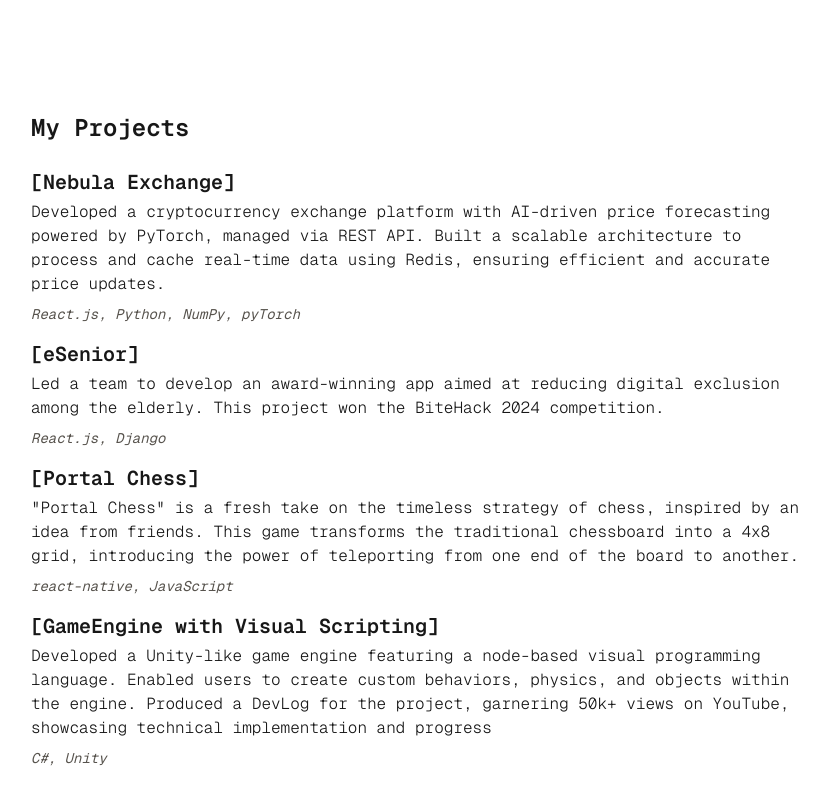
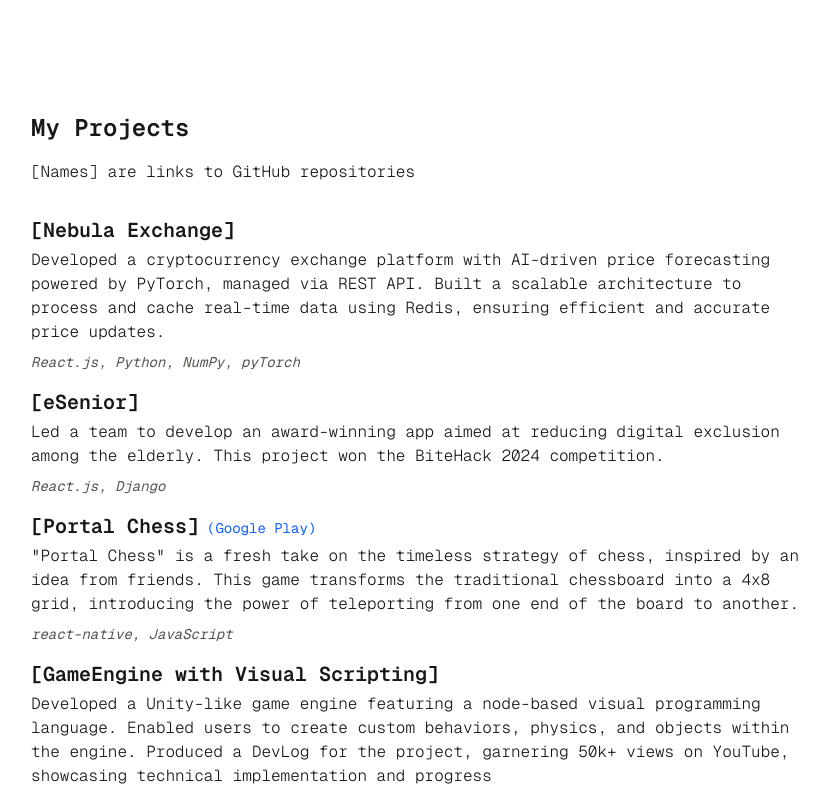
Before and after one commit to MrNtex/portfolio-v2, a Next.js app: page /projects in a window 1280 px wide. Shown: the top 788 px of the page, without its empty margins (225-1054 px from the left). Built offline with nearby package versions, Linux system fonts and the light colour scheme.

Commit message:
feat: enhance project listings with demo and additional links, update dependencies

```diff
--- /dev/null
+++ b/app/projects/grav-assist-demo/page.tsx
@@ -0,0 +1,7 @@
+import React from 'react'
+
+export default function GravAssistDemoPage() {
+  return (
+    <div>GravAssistDemoPage</div>
+  )
+}
--- a/app/projects/page.tsx
+++ b/app/projects/page.tsx
@@ -7,6 +7,7 @@ export default function Page() {
     <div className='flex flex-1 py-24 justify-center'>
       <div className='flex-col w-full max-w-3xl'>
         <h1 className='text-2xl font-semibold py-4 '>My Projects</h1>
+        <h3 className='text-md font-light pb-6 '>[Names] are links to GitHub repositories</h3>
         <ul>
         {
           projects.map((project) => (
--- a/components/listed-project.tsx
+++ b/components/listed-project.tsx
@@ -5,12 +5,21 @@ export interface ListedProjectProps {
   description: string;
   link: string;
   technologies: string[];
+  demoLink?: string;
+  otherLinks?: { label: string; url: string }[];
 }
 
-export default function ListedProject({ title, description, link, technologies }: ListedProjectProps) {
+export default function ListedProject({ title, description, link, technologies, demoLink, otherLinks }: ListedProjectProps) {
   return (
     <li className='py-2'>
-      <a className='font-semibold text-xl' href={link}>[{title}]</a>
+      <div>
+        <a className='font-semibold text-xl' href={link}>[{title}]</a>
+        {demoLink && <a className='ml-2 text-sm text-blue-600' href={demoLink}>(Demo)</a>}
+        {otherLinks && otherLinks.map(({ label, url }) => (
+          <a key={label} className='ml-2 text-sm text-blue-600' href={url}>({label
+        })</a>
+        ))}
+      </div>
       <p className='mt-1 font-light'>{description}</p>
       <p className='text-sm text-stone-600 italic mt-2'>{technologies?.join(', ')}</p>
     </li>
--- a/data/projects.ts
+++ b/data/projects.ts
@@ -18,6 +18,7 @@ export const projects: ListedProjectProps[] = [
     title: "Portal Chess",
     description: '"Portal Chess" is a fresh take on the timeless strategy of chess, inspired by an idea from friends. This game transforms the traditional chessboard into a 4x8 grid, introducing the power of teleporting from one end of the board to another.',
     link: "https://github.com/MrNtex/PortalChess",
+    otherLinks: [{ label: "Google Play", url: "https://play.google.com/store/apps/details?id=com.anindustries.PortalChess" }],
     technologies: ["react-native", "JavaScript"]
   },
   {
@@ -30,6 +31,8 @@ export const projects: ListedProjectProps[] = [
     title: "GravAssist",
     description: "Created a 2D space game where players navigate a spaceship using gravitational slingshots around planets to reach targets. Developed realistic physics and engaging gameplay mechanics.",
     link: "https://github.com/MrNtex/GravAssist",
+    otherLinks: [{ label: "Google Play", url: "https://play.google.com/store/apps/details?id=com.ArturNiemiec.GravAssist" }],
+    demoLink: "projects/grav-assist-demo",
     technologies: ["C#", "Unity"]
   }
 ];
```
Also changed, not shown: package.json (+6 -6 lines), 1 other file (tests, documents, lock files or other folders).
